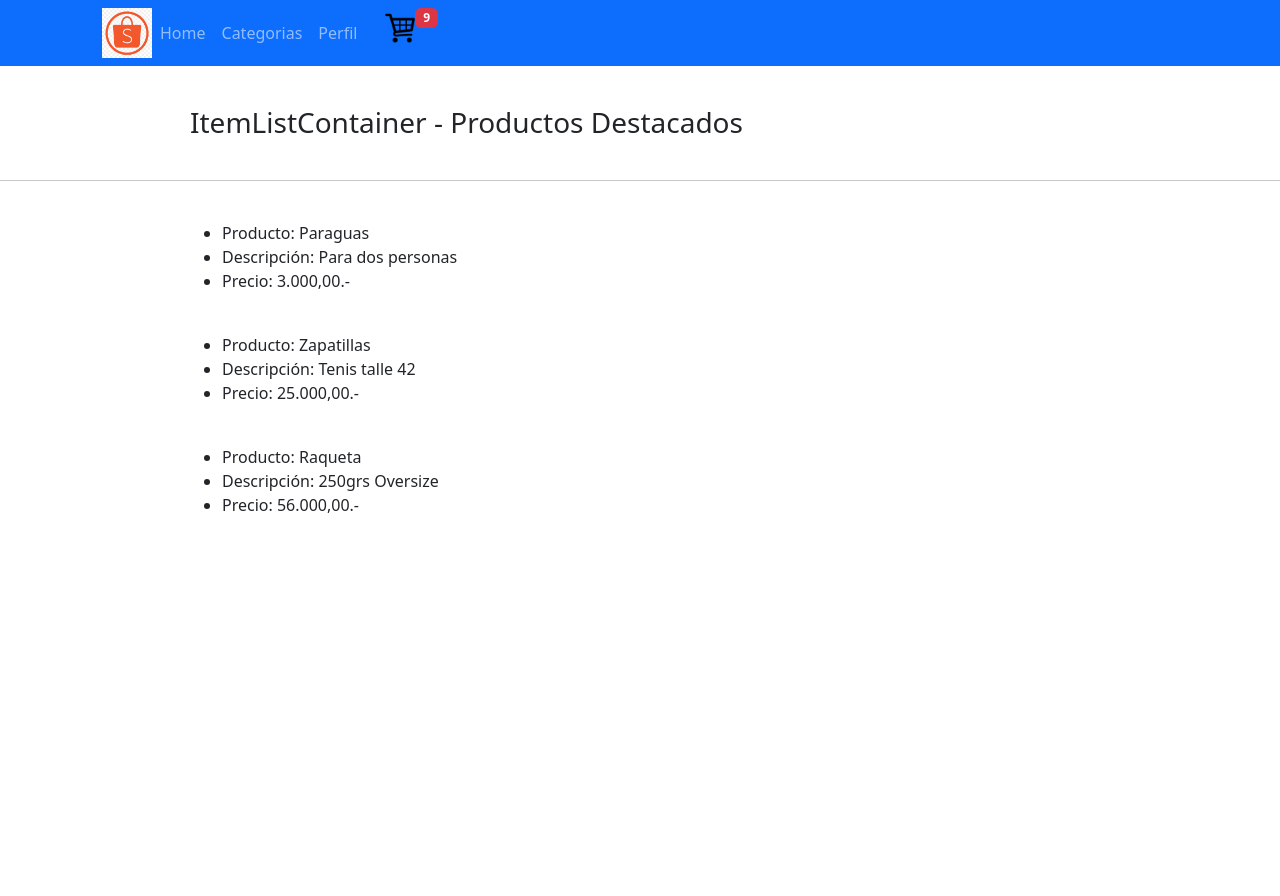
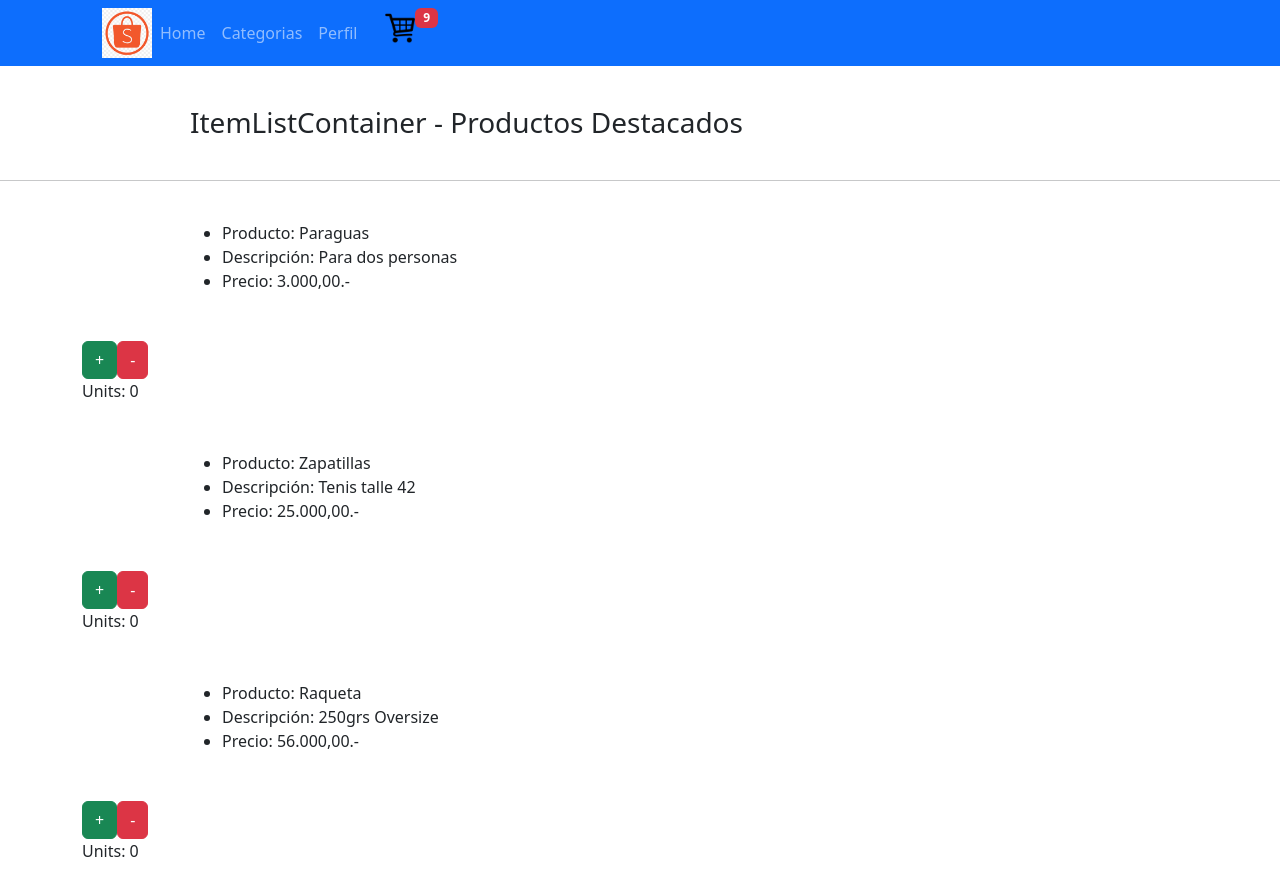
Before and after one commit to PMUCoder/ReactJS_project_pabloulled-, a React (Create React App) app: page / in a window 1280 px wide. Shown: the top 896 px of the page. Before the commit the page ends 800 px from the top, so only its background shows below. Built offline with nearby package versions, Linux system fonts and the light colour scheme.

Commit message:
contador

```diff
--- /dev/null
+++ b/src/components/ItemListContainer/ActividadContador.js
@@ -0,0 +1,37 @@
+// Descripción de la actividad.
+
+// Crea un componente ItemCount.js, que debe estar compuesto de un botón y controles, para incrementar y decrementar la cantidad requerida de ítems
+
+// Recomendaciones.
+
+// El número contador nunca puede superar el stock disponible.
+// De no haber stock el click no debe tener efecto y por ende no ejecutar el callback onAdd.
+// Si hay stock al clickear el botón se debe ejecutar onAdd con un número que debe ser la cantidad seleccionada por el usuario.
+
+// Tener en cuenta.
+
+// Como sabes, todavía no tenemos nuestro detalle de ítem y este desarrollo es parte de él, así que por el momento puedes probar e importar este componente dentro del ItemListContainer, solo a propósitos de prueba. Después lo sacaremos de aquí y lo incluiremos en el detalle del ítem.
+
+import { useState } from "react"
+
+export const Contador = () => {
+
+    let [counter,setCounter] = useState(0)
+    const stock = 15
+
+    const handleClickAdd = () => {
+        setCounter (counter<stock ? counter+1 : counter=stock)
+    }
+
+    const handleClickSubstract = () => {
+        setCounter (counter<1 ? counter=0 : counter-1)
+    }
+
+    return (
+        <div className="container my-5">
+            <button onClick={handleClickAdd} className="btn btn-success">+</button>
+            <button onClick={handleClickSubstract} className="btn btn-danger">-</button>
+            <p>Units: {counter}</p>
+        </div>
+    )
+}
--- a/src/components/ItemListContainer/ItemListContainer.js
+++ b/src/components/ItemListContainer/ItemListContainer.js
@@ -1,7 +1,7 @@
+import { Contador } from './ActividadContador.js'
 import './ItemListContainer.scss'
 
 export const ItemListContainer = ( {Product, Description, Price} ) => {
-    //el greeting ya esta desestructurado
     return (
         <div>
             <ul className="contenedor">
@@ -9,6 +9,7 @@ export const ItemListContainer = ( {Product, Description, Price} ) => {
                 <li>Descripción: {Description}</li>
                 <li>Precio: {Price}</li>
             </ul>
+            <Contador/>
         </div>
     )
 }
```
Also changed, not shown: src/components/ItemListContainer/ActividadContador.scss (added).
